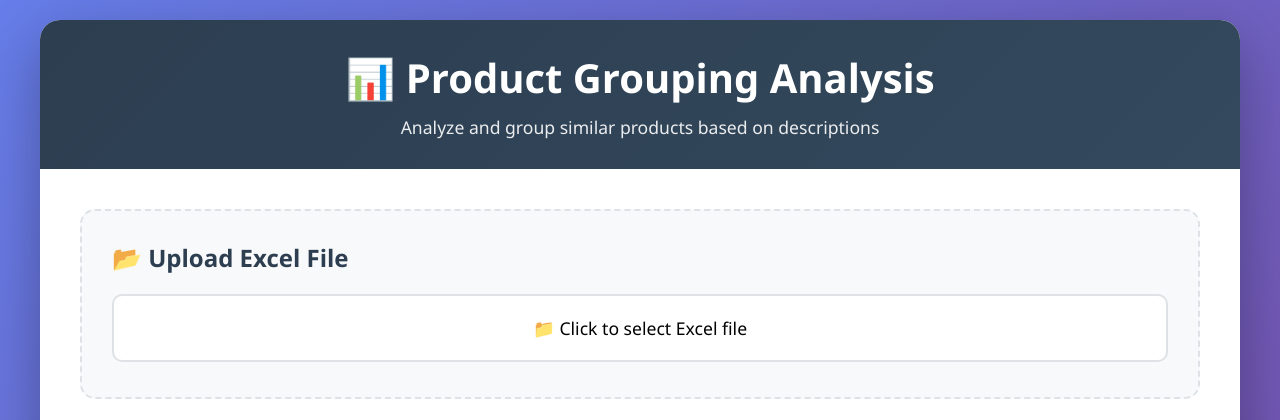
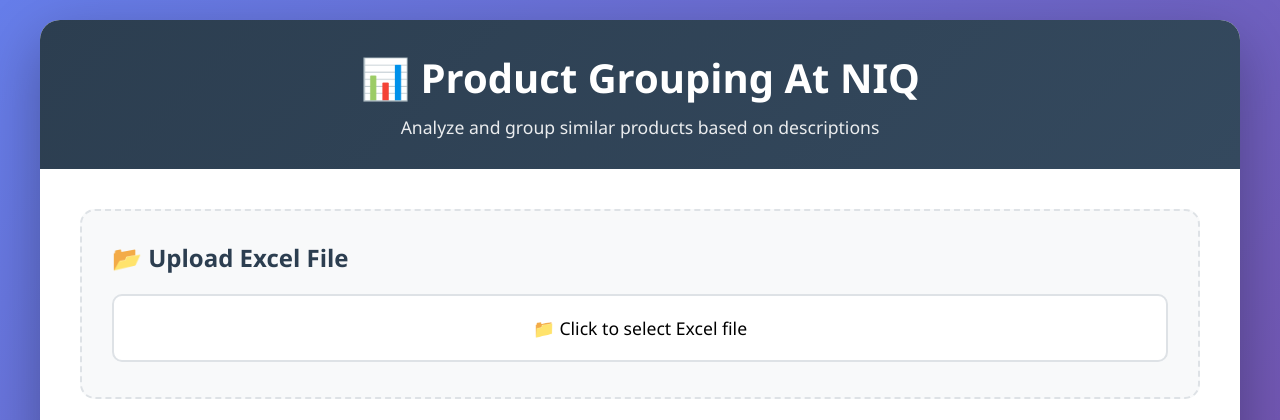
Before and after one commit to NusmeeMasapha/product-grouping-app, a Flask app: page / in a window 1280 px wide. Shown: the top 420 px of the page. Run offline with Flask 3, Linux system fonts and the light colour scheme.

Commit message:
Update title and header for Product Grouping NIQ

```diff
--- a/templates/index.html
+++ b/templates/index.html
@@ -3,7 +3,7 @@
 <head>
     <meta charset="UTF-8">
     <meta name="viewport" content="width=device-width, initial-scale=1.0">
-    <title>Product Grouping Analysis</title>
+    <title>Product Grouping NIQ</title>
     <style>
         * {
             margin: 0;
@@ -410,7 +410,7 @@
 <body>
     <div class="container">
         <div class="header">
-            <h1>📊 Product Grouping Analysis</h1>
+            <h1>📊 Product Grouping At NIQ</h1>
             <p>Analyze and group similar products based on descriptions</p>
         </div>
 
@@ -552,10 +552,6 @@
                     <div class="label">Total Products</div>
                 </div>
                 <div class="stat-card">
-                    <div class="number">${data.similar_pairs}</div>
-                    <div class="label">Similar Pairs</div>
-                </div>
-                <div class="stat-card">
                     <div class="number">${data.total_groups}</div>
                     <div class="label">Total Groups</div>
                 </div>
```
